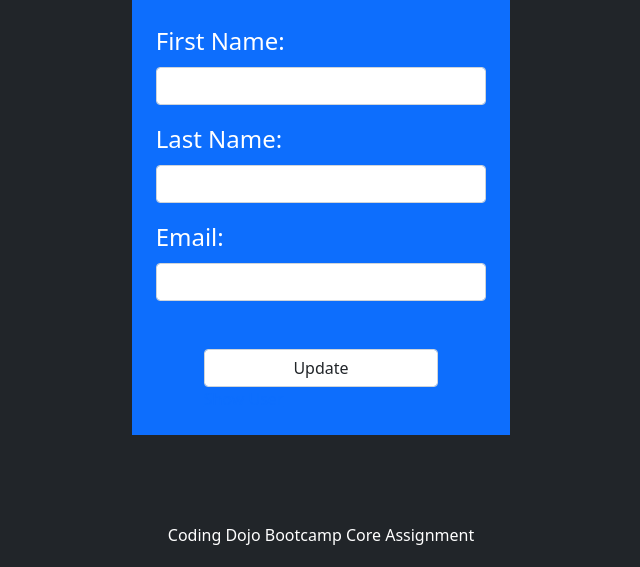
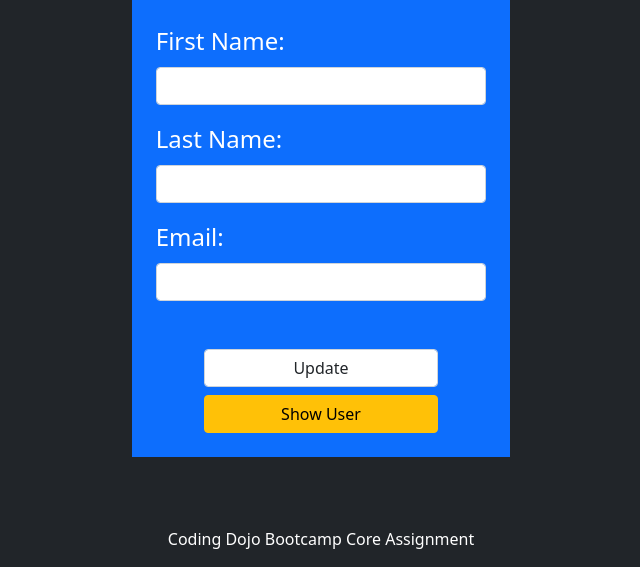
Before and after one commit to ruizqa/mod-usersCRUD, a Flask app: template flask_app/templates/edit.html in a window 1280 px wide. Shown: the part 233-800 px from the top of the page, without its empty margins (319-959 px from the left). Run offline with Flask 2, Linux system fonts and the light colour scheme; the template is opened without the code that fills it, so the values that code supplies are empty.

Commit message:
Adding show button to edit page

```diff
--- a/flask_app/templates/edit.html
+++ b/flask_app/templates/edit.html
@@ -61,9 +61,9 @@
                     <input type="email" class="form-control" name="email" value="{{user['email']}}">
                 </div>
 
-                <div class="form-group mt-5 px-5">
-                    <input type="submit" class="form-control" value="Update">
-                    <a href="/users/{{user['id']}}">Show User</a>
+                <div class="form-group mt-5 px-5 text-center">
+                    <input type="submit" class="form-control mb-2" value="Update">
+                    <a class="col-12 btn btn-warning" href="/users/{{user['id']}}">Show User</a>
                 </div>
 
             </form>
@@ -71,9 +71,8 @@
 
         </div>
 
-        <section class="section p-2 bg-dark text-light"></section>
 
-        <footer class="py-0 my-0 px-2 bg-dark text-white text-center">
+        <footer class="col-12 position-fixed bottom-0 px-2 bg-dark text-white text-center">
             <p> Coding Dojo Bootcamp Core Assignment</p>
         </footer>
 
```
